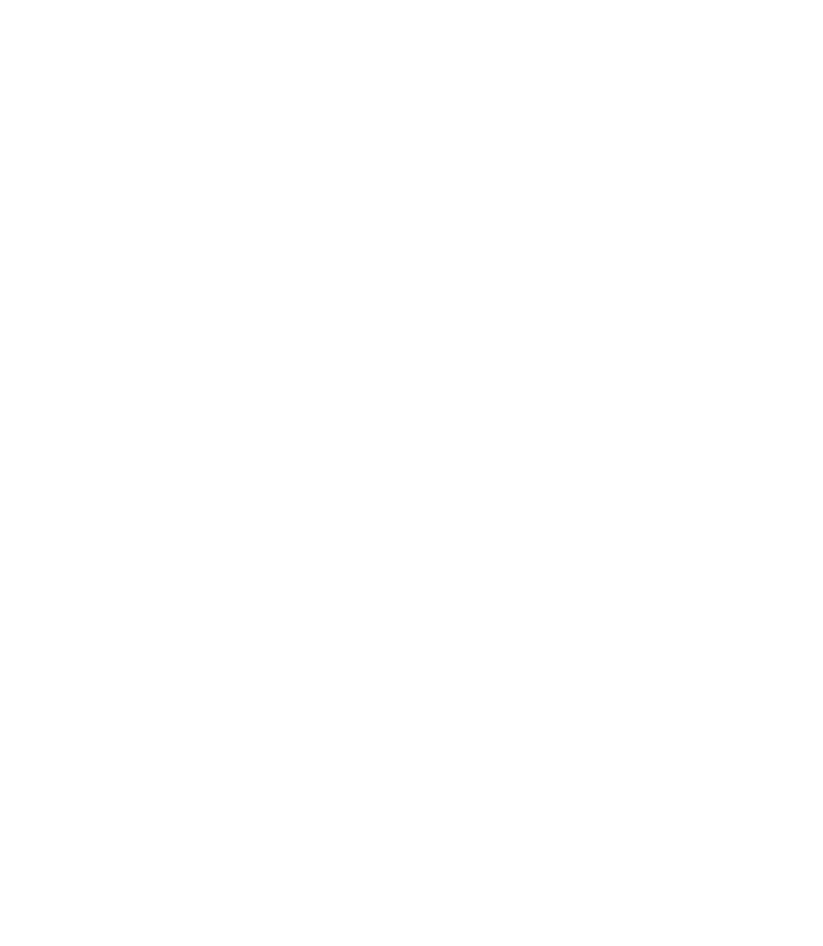
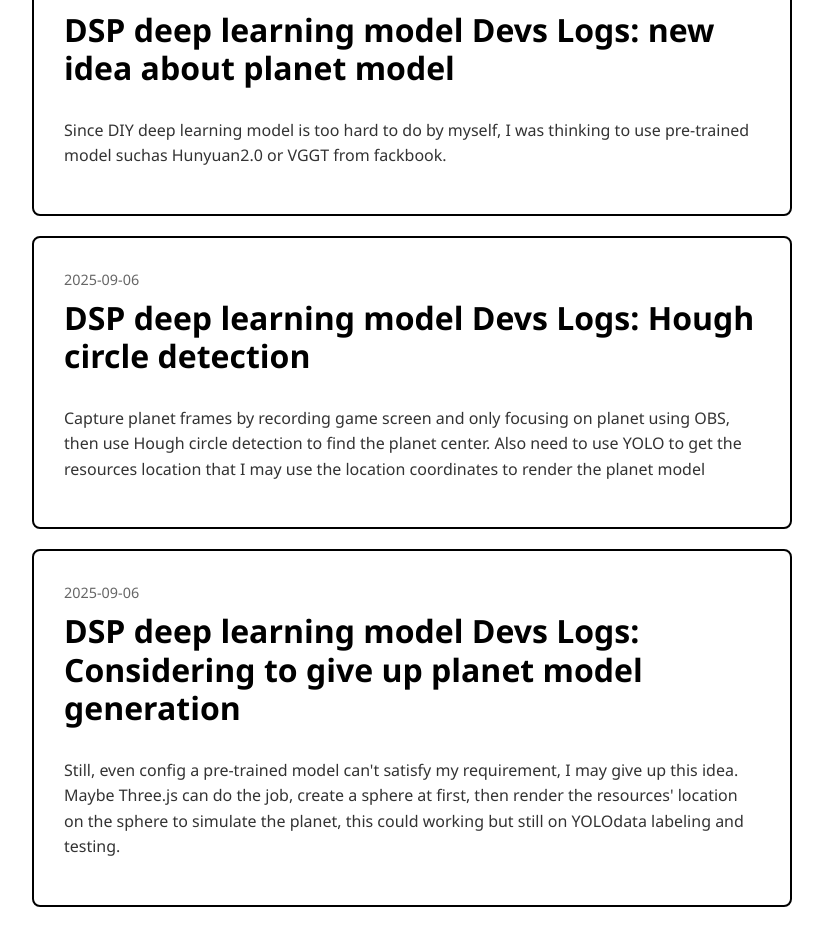
Before and after one commit to yluoc/yluoc.github.io, a Next.js app: page /projects/nextjs-migration in a window 1280 px wide. Shown: the part 762-1708 px from the top of the page, without its empty margins (228-1051 px from the left). Before the commit the page ends 840 px from the top, so only its background shows below. Built offline with nearby package versions, Linux system fonts and the light colour scheme.

Commit message:
update dev logs

```diff
--- a/src/pages/projects/nextjs-migration.tsx
+++ b/src/pages/projects/nextjs-migration.tsx
@@ -24,6 +24,26 @@
       date: '2025-09-06',
       title: 'DSP deep learning model Devs Logs: training process',
       details: `Successfully preprocess the training dataset: 2d captured frames from 3d models. The deep learning still need to optimize and I need more 3d model to train the model`
+    },
+    {
+      id: 2,
+      date: '2025-09-12',
+      title: 'DSP deep learning model Devs Logs: new idea about planet model',
+      details: `Since DIY deep learning model is too hard to do by myself, I was thinking to use pre-trained model suchas Hunyuan2.0 or VGGT from fackbook.`
+    },
+    {
+      id: 3,
+      date: '2025-09-06',
+      title: 'DSP deep learning model Devs Logs: Hough circle detection',
+      details: `Capture planet frames by recording game screen and only focusing on planet using OBS, then use Hough circle detection to find the planet center.
+      Also need to use YOLO to get the resources location that I may use the location coordinates to render the planet model`
+    },
+    {
+      id: 4,
+      date: '2025-09-06',
+      title: 'DSP deep learning model Devs Logs: Considering to give up planet model generation',
+      details: `Still, even config a pre-trained model can't satisfy my requirement, I may give up this idea. Maybe Three.js can do the job, create a sphere at first, then render the resources' location
+      on the sphere to simulate the planet, this could working but still on YOLOdata labeling and testing.`
     }
   ];
 
```
